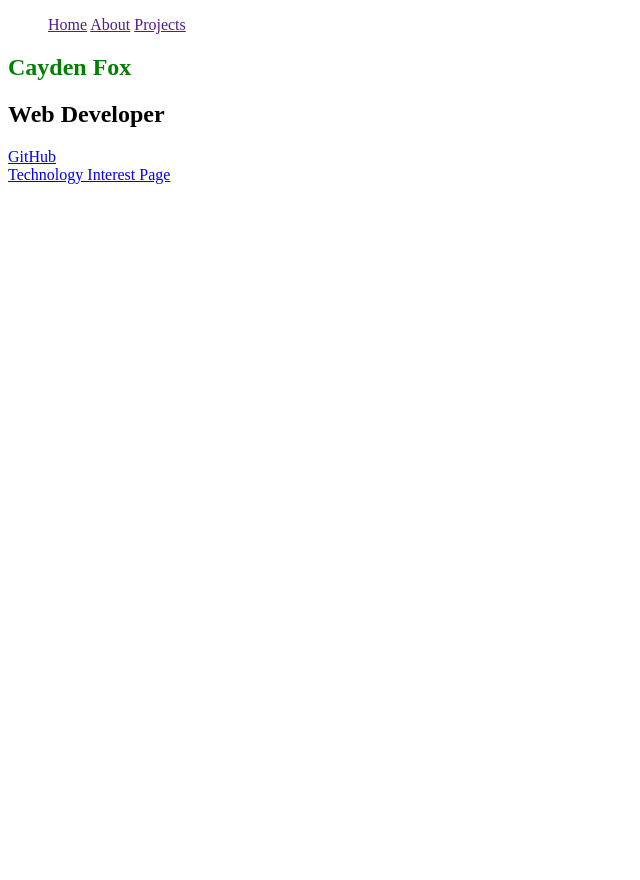
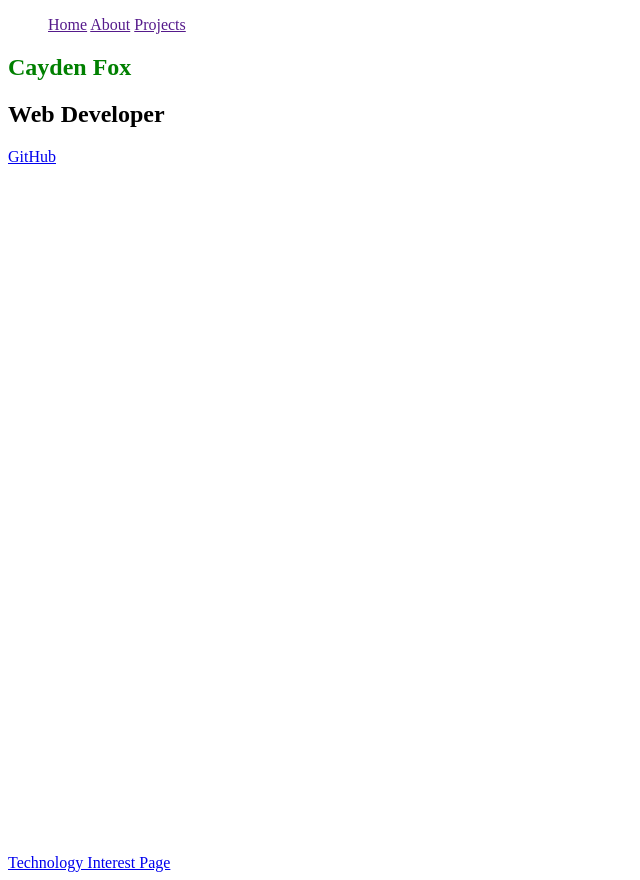
Before and after one commit to xofjnedyac/portfolio, a plain HTML site: page index.html in a window 1280 px wide. Shown: the whole page, without its empty margins (0-640 px from the left). Before the commit the page ends 800 px from the top, so only its background shows below. Drawn offline with Linux system fonts and the light colour scheme.

Commit message:
set welcome section to 100vh

```diff
--- a/style.css
+++ b/style.css
@@ -1 +1,2 @@
 h1 {color: green;}
+#welcome-section {height: 100vh}
```
